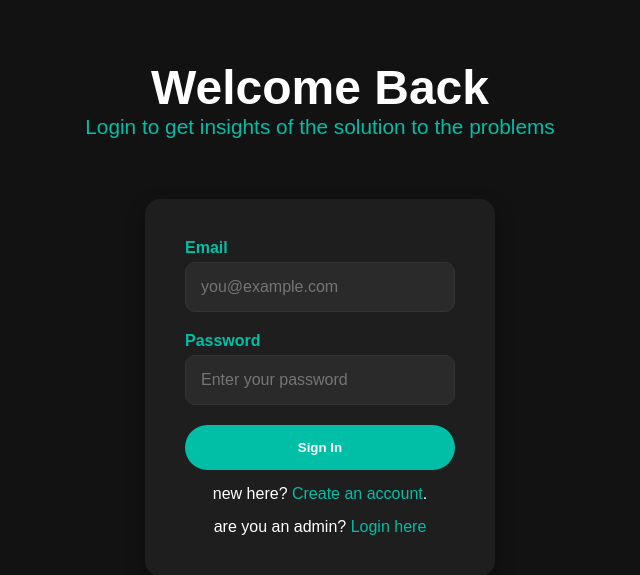
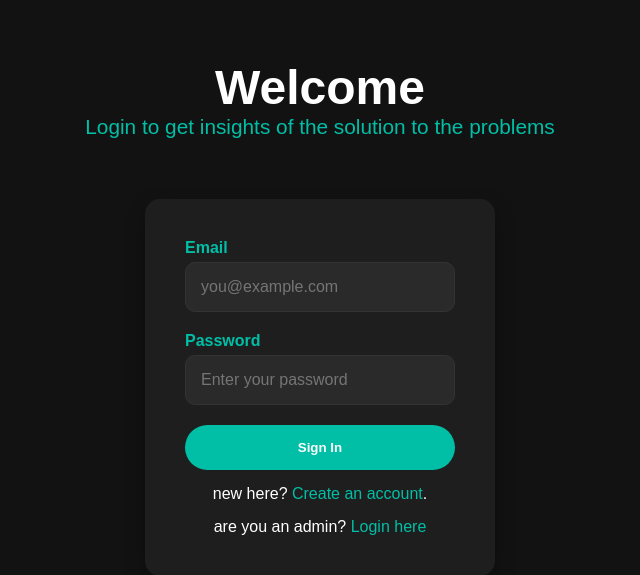
Before and after one commit to edge405/Cracking-A-Coding-Challenge, a PHP site: page /Login/login.php in a window 1280 px wide. Shown: the part 30-605 px from the top of the page, without its empty margins (320-960 px from the left). Run offline with PHP 8.4, Linux system fonts and the light colour scheme.

Commit message:
minor changes

```diff
--- a/Blog/CreateBlog/blog-form.php
+++ b/Blog/CreateBlog/blog-form.php
@@ -33,7 +33,7 @@ authentication();
 
     <main>
         <section class="blog-form-section">
-            <h1>Create a New Blog</h1>
+
             <?php
             if (isset($_SESSION['edit'])) {
                 $blogId = $_GET['id'];
@@ -41,6 +41,7 @@ authentication();
                 if ($result && $result->num_rows === 1) {
                     $row = $result->fetch_assoc();
                     echo '
+                    <h1>Update Blog</h1>
         <form action="editBlog.php?id=' . $blogId . '" method="POST" class="blog-form">
             <div class="form-group">
                 <label for="title">Title</label>
@@ -73,6 +74,7 @@ authentication();
                 }
             } else {
                 echo '
+                <h1>Create a New Blog</h1>
         <form action="submit-blog.php" method="POST" class="blog-form">
             <div class="form-group">
                 <label for="title">Title</label>
--- a/Login/login.php
+++ b/Login/login.php
@@ -46,7 +46,7 @@ if ($_SERVER["REQUEST_METHOD"] == "POST") {
 
     <main>
         <section class="hero">
-            <h1>Welcome Back</h1>
+            <h1>Welcome</h1>
             <p>Login to get insights of the solution to the problems</p>
         </section>
         <!-- /Login/greeting.html -->
```
